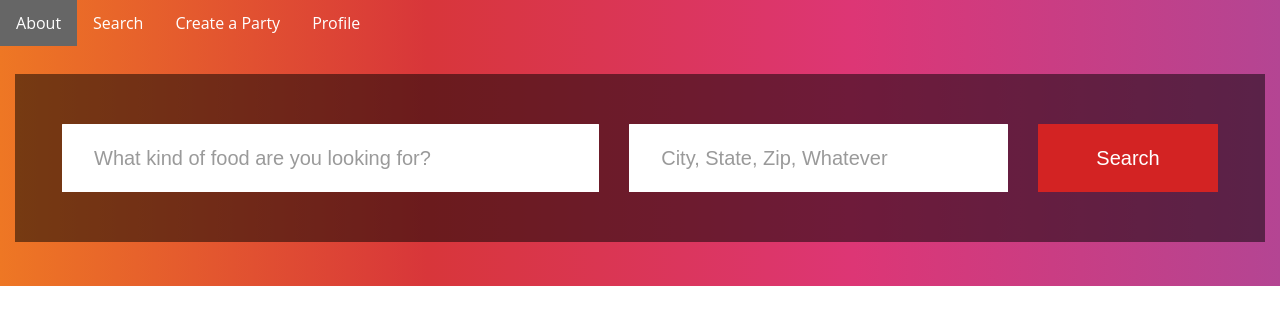
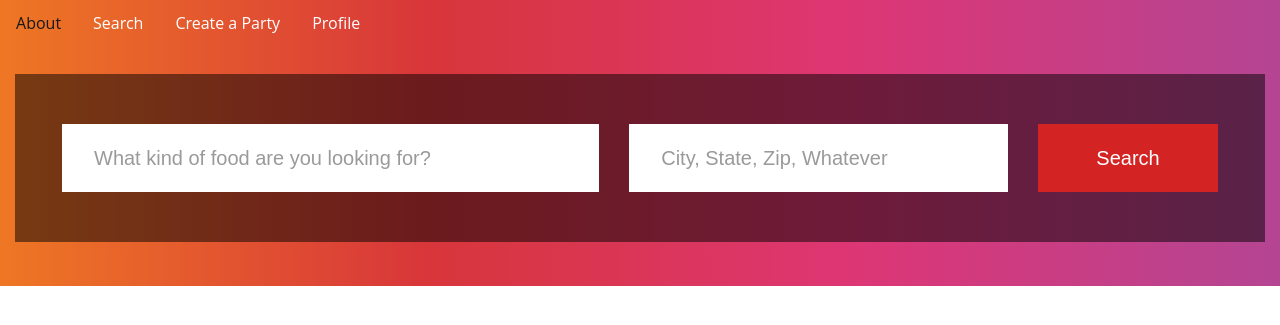
Before and after one commit to CaseyJ2000/FoodFight, a Flask app: page /search in a window 1280 px wide, with the pointer over the restyled element. Shown: the top 325 px of the page. Run offline with Flask 2, Linux system fonts and the light colour scheme; the visitor is signed in with stand-in values (Sample User, id 1).

Commit message:
Changed color of navigation bar hover

```diff
--- a/static/menu.css
+++ b/static/menu.css
@@ -131,5 +131,5 @@ body, .nav, .menu {
 
     .wrapper li a:hover {
       color: #161919;
-      background: rgba(255, 255, 255, 0.3);
+      background: rgba(#dd3675,#b44593);
     }
--- a/static/profile.css
+++ b/static/profile.css
@@ -24,5 +24,6 @@ body ul {
   }
 
   li a:hover {
-    background-color: #666;
+    color: #161919;
+  background: rgba(#dd3675,#b44593);
   }
--- a/static/search.css
+++ b/static/search.css
@@ -738,5 +738,6 @@ legend {
 }
 
 .wrapper li a:hover {
-  background-color: #666;
+  color: #161919;
+  background: rgba(#dd3675,#b44593);
 }
```
